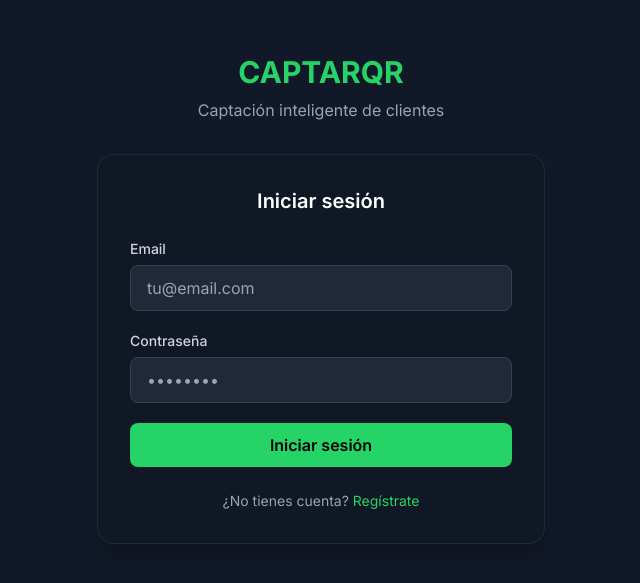
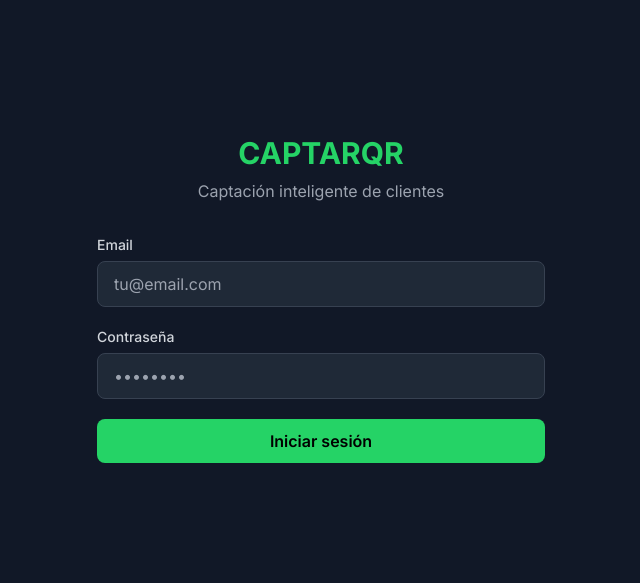
Before and after one commit to webyappmovil-sketch/captarqr, a Next.js app: page /login in a window 1280 px wide. Shown: the part 101-684 px from the top of the page, without its empty margins (319-959 px from the left). Built offline with nearby package versions, Linux system fonts and the light colour scheme.

Commit message:
Wrap LoginForm in Suspense

```diff
--- a/app/(auth)/login/page.tsx
+++ b/app/(auth)/login/page.tsx
@@ -1,19 +1,14 @@
+import { Suspense } from 'react';
 import LoginForm from '@/components/auth/LoginForm';
-import Link from 'next/link';
 
 export default function LoginPage() {
   return (
-    <div className="bg-gray-900/50 border border-gray-800 rounded-2xl p-8 shadow-xl">
-      <h2 className="text-xl font-semibold text-white mb-6 text-center">
-        Iniciar sesión
-      </h2>
+    <Suspense
+      fallback={
+        <div className="text-center text-gray-400 text-sm">Cargando...</div>
+      }
+    >
       <LoginForm />
-      <p className="mt-6 text-center text-sm text-gray-400">
-        ¿No tienes cuenta?{' '}
-        <Link href="/register" className="text-[#25D366] hover:underline">
-          Regístrate
-        </Link>
-      </p>
-    </div>
+    </Suspense>
   );
 }
```
